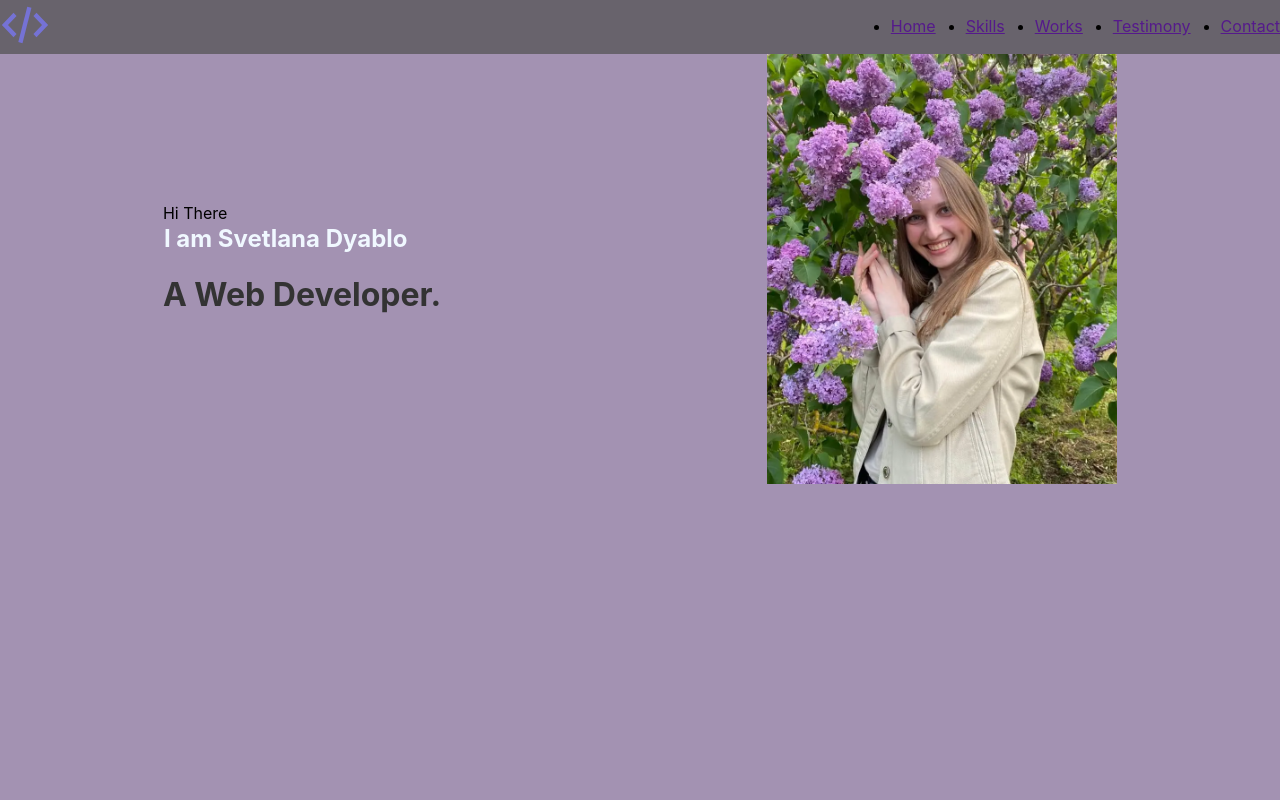
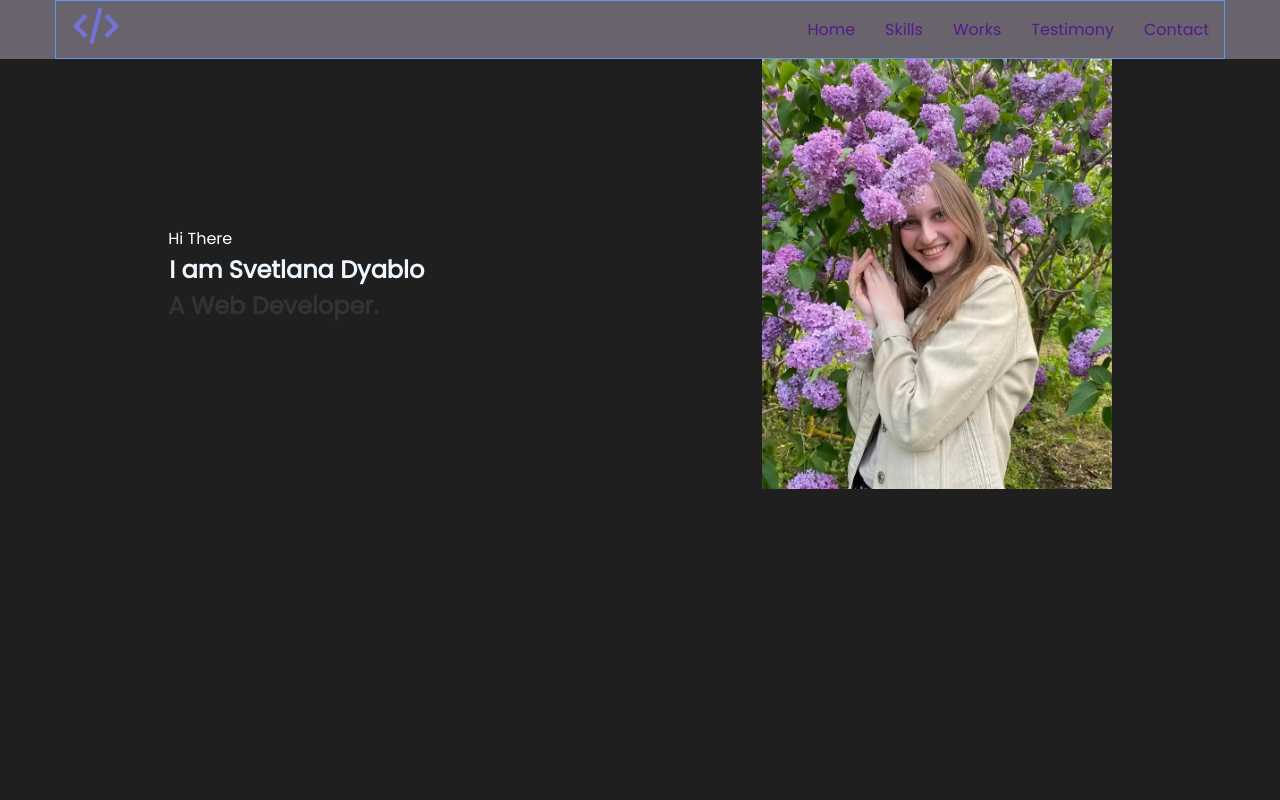
Before and after one commit to Pumpkin-Pie93/portfolio-start-project-main, a React app: page / in a window 1280 px wide. Shown: the top 800 px of the page. Built offline with nearby package versions, Linux system fonts and the light colour scheme.

Commit message:
globalStyles

```diff
--- a/src/App.tsx
+++ b/src/App.tsx
@@ -1,7 +1,7 @@
 import './App.css';
 import styled from 'styled-components';
 import {Header} from "./layout/header/Header";
-import {Main} from "./layout/main/Main";
+import {Main} from "./layout/sections/main/Main";
 import {Skills} from "./layout/sections/skills/Skills";
 import {Works} from "./layout/sections/works/Works";
 import {Testimony} from "./layout/sections/testimony/Testimony";
--- /dev/null
+++ b/src/components/Container.tsx
@@ -0,0 +1,10 @@
+import styled from "styled-components";
+
+export const Container = styled.div`
+max-width: 1170px;
+  width: 100%;
+  min-height: 100%;
+  padding: 0 15px;
+  margin: 0 auto;
+  border: 1px solid cornflowerblue;
+`
--- a/src/index.css
+++ b/src/index.css
@@ -1,11 +1,3 @@
-body {
-  margin: 0;
-  font-family: -apple-system, BlinkMacSystemFont, 'Segoe UI', 'Roboto', 'Oxygen',
-    'Ubuntu', 'Cantarell', 'Fira Sans', 'Droid Sans', 'Helvetica Neue',
-    sans-serif;
-  -webkit-font-smoothing: antialiased;
-  -moz-osx-font-smoothing: grayscale;
-}
 
 code {
   font-family: source-code-pro, Menlo, Monaco, Consolas, 'Courier New',
--- a/src/index.tsx
+++ b/src/index.tsx
@@ -3,14 +3,16 @@ import ReactDOM from 'react-dom/client';
 import './index.css';
 import App from './App';
 import reportWebVitals from './reportWebVitals';
+import {GlobalStyle} from "./styles/GlobalStyled";
 
 const root = ReactDOM.createRoot(
-  document.getElementById('root') as HTMLElement
+    document.getElementById('root') as HTMLElement
 );
 root.render(
-  <React.StrictMode>
-    <App />
-  </React.StrictMode>
+    <React.StrictMode>
+        <GlobalStyle/>
+        <App/>
+    </React.StrictMode>
 );
 
 // If you want to start measuring performance in your app, pass a function
--- a/src/layout/header/Header.tsx
+++ b/src/layout/header/Header.tsx
@@ -2,20 +2,24 @@ import React from 'react';
 import styled from "styled-components";
 import {Logo} from "../../components/logo/Logo";
 import {Menu} from "../../components/menu/Menu";
+import {Container} from "../../components/Container";
+import {FlexWrapper} from "../../components/FlexWrapper";
 
 const items = ['Home', 'Skills', 'Works', 'Testimony', 'Contact']
 
 export const Header = () => {
     return (
         <StyledHeader>
-            <Logo/>
-            <Menu menuItems={items}/>
+            <Container>
+                <FlexWrapper justify={'space-between'} align={'center'}>
+                    <Logo/>
+                    <Menu menuItems={items}/>
+                </FlexWrapper>
+            </Container>
         </StyledHeader>
     );
 };
 
 const StyledHeader = styled.header`
   background-color: rgb(104, 99, 108);
-  display: flex;
-  justify-content: space-between;
-`
+  `
--- a/src/layout/main/Main.tsx
+++ b/src/layout/sections/main/Main.tsx
@@ -1,7 +1,7 @@
 import React from 'react';
 import styled from "styled-components";
-import photo from'../../../src/assets/images/photo.webp'
-import {FlexWrapper} from "../../components/FlexWrapper";
+import photo from '../../../assets/images/photo.webp'
+import {FlexWrapper} from "../../../components/FlexWrapper";
 export const Main = () => {
     return (
         <StyledMain>
@@ -17,7 +17,7 @@ export const Main = () => {
     );
 };
 
-const StyledMain = styled.div`
+const StyledMain = styled.section`
   min-height: 100vh;
   background-color: #a392b2;
 `
--- a/src/styles/GlobalStyled.tsx
+++ b/src/styles/GlobalStyled.tsx
@@ -0,0 +1,41 @@
+import {createGlobalStyle} from "styled-components";
+import {theme} from "./Theme";
+
+
+export const GlobalStyle = createGlobalStyle`
+  *,
+  *::before,
+  *::after {
+    margin: 0;
+    padding: 0;
+    box-sizing: border-box;
+    }
+
+  body {
+    margin: 0;
+    font-family: 'Poppins', -apple-system, BlinkMacSystemFont, 'Segoe UI', 'Roboto', 'Oxygen',
+    'Ubuntu', 'Cantarell', 'Fira Sans', 'Droid Sans', 'Helvetica Neue',
+    sans-serif;
+    -webkit-font-smoothing: antialiased;
+    -moz-osx-font-smoothing: grayscale;
+    color: ${theme.colors.font};
+  }
+a {
+  text-decoration: none;
+}
+
+ul {
+  list-style: none;
+}
+button {
+  background-color: unset;
+  border: none;
+}
+
+section:nth-of-type(odd) {
+  background-color: ${theme.colors.primaryBcg};
+}
+  section:nth-of-type(even) {
+  background-color: ${theme.colors.secondaryBcg};
+}
+`
--- /dev/null
+++ b/src/styles/Theme.tsx
@@ -0,0 +1,9 @@
+export const theme = {
+    colors: {
+        primaryBcg: '#1f1f20',
+        secondaryBcg: '#252527',
+        accent: '#7572D5',
+
+        font: '#ffffff'
+    }
+}
```
